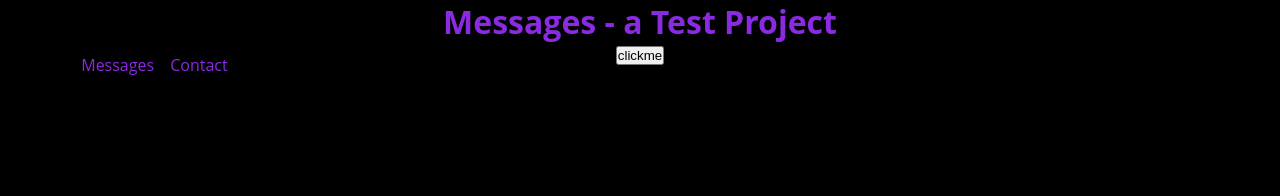
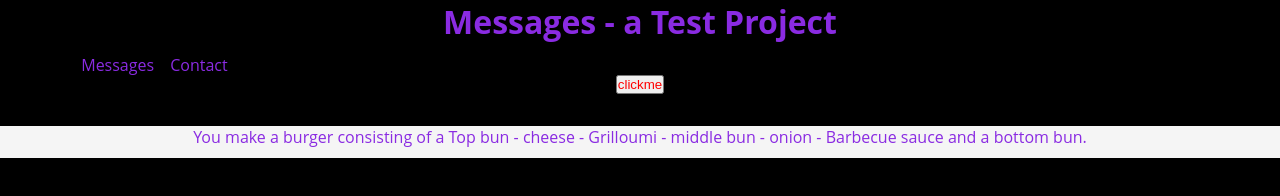
Before and after one commit to Amms92/Random-Burger, a plain HTML site: page index.html in a window 1280 px wide. Both pictures are taken after a click on the button "clickme". Drawn offline with Linux system fonts and the light colour scheme.

Commit message:
Updated so button click calls function

```diff
--- a/game.js
+++ b/game.js
@@ -9,4 +9,6 @@ const makeBurger = () => {
     - ${getRandomComponent(componentTwo)} - middle bun - ${getRandomComponent(componentOne)}
     - ${getRandomComponent(componentThree)} and a bottom bun.`;
 };
-document.getElementById("game").innerHTML = makeBurger();
+const game = () => {
+return document.getElementById("game").innerHTML = makeBurger();
+};
--- a/index.html
+++ b/index.html
@@ -6,6 +6,7 @@
     <meta name="viewport" content="width=device-width, initial-scale=1.0">
     <title>Messages</title>
     <link href="./style.css" rel="stylesheet">
+
 </head>
 <body>
     <header class="header">
@@ -16,8 +17,9 @@
         <a href="#">Contact</a>
     </nav>
     <main>
-        <input type="button" id="ClickHere" value="clickme" onlick="makeBurger()";/>
+        <input type="button" id="ClickHere" value="clickme" onclick="game()";/>
         <div id="game"></div>
+        <script defer src="game.js"></script>
     </main>
 
 </body>
--- a/style.css
+++ b/style.css
@@ -32,9 +32,11 @@ a:hover {
     text-decoration: underline;
     color: red;
 }
-main{
-    /* height: 3000px; */
+input {
+    color: red;
+    margin: 2rem 0;
 }
-button {
-    color: red;
+#game {
+    background-color: whitesmoke;
+    height: 2rem;
 }
```
